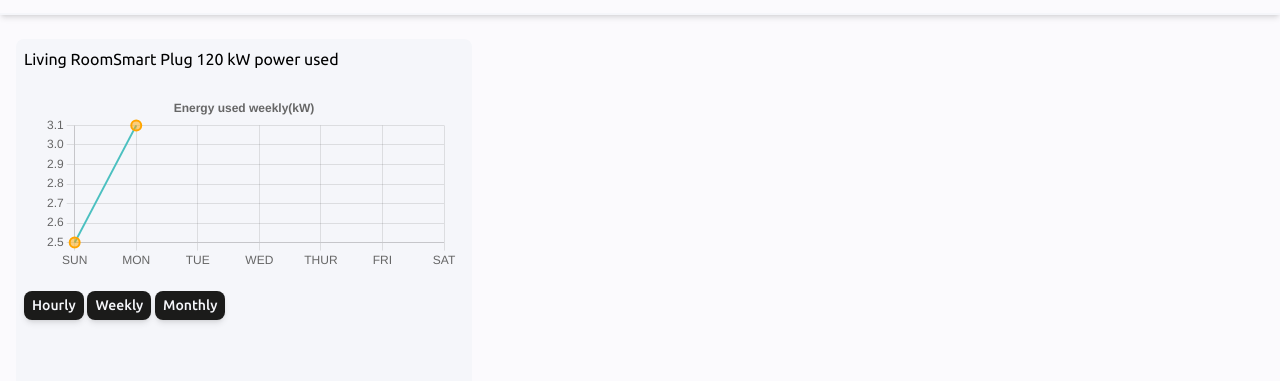
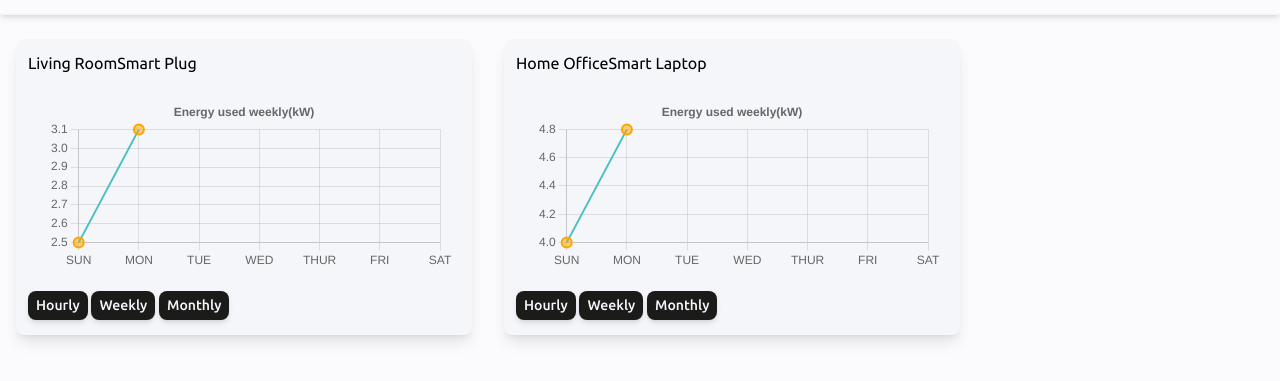
Before and after one commit to Sye-5pace/Energy_monitoring_app-gtp-lab8, a website built with Vite: page appliance_view.html in a window 1280 px wide. Shown: the part 67-448 px from the top of the page. Built offline with nearby package versions, Linux system fonts and the light colour scheme; a web font is replaced by a local one.

Commit message:
style: update ui

```diff
--- a/appliance_view.html
+++ b/appliance_view.html
@@ -40,8 +40,8 @@
             </div>
           </a>
         </header>
-        <main id="device-grid" class="px-4 flex gap-8  w-full">
-          <div class="bg-whisper rounded-lg w-[28.5rem] h-[24.5rem] p-2" id="device-1">
+        <main id="device-grid" class="px-4 flex gap-8  w-full flex-wrap mobile:p-2">
+          <div class="bg-whisper rounded-lg w-[28.5rem] h-[18.5rem] p-3 shadow-lg" id="device-1">
             <div class=" flex w-full justify-between">
               <div id="device-1-info" ></div>
 
@@ -55,19 +55,16 @@
               </div>
             </div>
           </div>
-          <div class="flex-col gap-2 children:w-[25rem] children:h-[15rem] hidden">
-            <div class="shadow-lg rounded-lg bg-tuatara" id="device-2">2</div>
-            <div class="shadow-lg rounded-lg bg-whisper" id="device-3">3</div>
-          </div>
-          <div class="w-[28.5rem] h-[30.5rem] bg-tuatara shadow-lg rounded-lg hidden" id="device-4">
+
+          <div class="w-[28.5rem] h-[18.5rem] bg-whisper shadow-lg rounded-lg p-3" id="device-4">
             <div class=" flex w-full">
-              <div id="device-4-info"></div>
-              <div id="switch"  class="switch ml-[rem] w-[5.25rem] h-[12.75rem] bg-whisper rounded-r-[3.75rem] rounded-l-[3.75rem] flex justify-center items-start py-4">
+              <div id="device-4-info" class></div>
+              <div id="switch"  class="switch ml-[rem] w-[5.25rem] h-[12.75rem] bg-whisper rounded-r-[3.75rem] rounded-l-[3.75rem]  justify-center items-start py-4 hidden">
                 <div id="knob" class="rounded-full size-[4rem] bg-whitelilac cursor-pointer shadow-lg "></div>
               </div>
             </div>
             <div >
-              <canvas d="device-4-chart" ></canvas>
+              <canvas id="device-4-chart" ></canvas>
               <div class="time-selector-4 children:bg-tuatara children:text-whisper children:px-2 children:py-1 children:text-[0.875rem] mobile:children:text-[0.675rem] children:font-medium children:shadow-md children:rounded-lg children:border-whisper">
                 <button data-view="hourly" class="hover:bg-honeysuckle hover:text-tuatara ">Hourly</button>
                 <button data-view="weekly" class="hover:bg-honeysuckle hover:text-tuatara">Weekly</button>
@@ -80,6 +77,6 @@
       </div>
       <script type="module" src="./appliance_helpers.js"></script>
       <script type="module" src="./devices/device_1Info.js"></script>
-      <!-- <script type="module" src="./devices/device_4Info.js"></script> -->
+      <script type="module" src="./devices/device_4Info.js"></script>
     </body>
 </html>
--- a/devices/device_1Info.js
+++ b/devices/device_1Info.js
@@ -1,18 +1,17 @@
 import { Chart, LineController, LineElement, PointElement, LinearScale, Title, CategoryScale } from 'chart.js';
 import { devices } from '../energy_charts/usage_data'
 
-const { name,type,power_usage, timeline} = devices[0]
-console.log(name,type,timeline)
+const { name,type,timeline} = devices[0]
+
 const  device_1Info  = document.getElementById('device-1-info')
 
 const device_1Name = document.createElement('h3').text = name
 const device_1Type = document.createElement('p').text = type
-const device_1PowerUsed = document.createElement('p').text =` ${power_usage.power} kW power used`
+
 
 device_1Info.classList.add('flex','gap-4')
 device_1Info.append(device_1Name)
 device_1Info.append(device_1Type)
-device_1Info.append(device_1PowerUsed)
 
 
 
--- a/devices/device_4Info.js
+++ b/devices/device_4Info.js
@@ -1,13 +1,14 @@
 import { Chart, LineController, LineElement, PointElement, LinearScale, Title, CategoryScale } from 'chart.js';
 import { devices } from '../energy_charts/usage_data'
 
-const { name,type,power_usage, timeline} = devices[3]
+const { name,type, timeline} = devices[3]
 const  device_4Info  = document.getElementById('device-4-info')
 
 const device_4Name = document.createElement('h3').text = name
 const device_4Type = document.createElement('p').text = type
 
-// const device1Chart = document.getElementById('device-1-chart')
+
+device_4Info.classList.add('flex','gap-4')
 device_4Info.append(device_4Name)
 device_4Info.append(device_4Type)
 
@@ -28,7 +29,7 @@ hourlyLabels.push(`${formattedHour}:00`);
 }
 
 const hourlyEnergyPoints = timeline.hourly.map( point => point.energy_used)
-const weeklyEnergyPoints = timeline.weekly.map( point => point.energy_used)
+const weeklyEnergyPoints = timeline.daily.map( point => point.energy_used)
 const monthlyEnergyPoints = timeline.monthly.map( point => point.energy_used)
 
 
@@ -114,7 +115,6 @@ options:{
 
 
 
-
 document.addEventListener("DOMContentLoaded", function() {
     const  device4Canvas = document.getElementById('device-4-chart').getContext('2d')
     const device4Chart = new Chart(device4Canvas, config);
--- a/energy_charts/usage_data.js
+++ b/energy_charts/usage_data.js
@@ -23,14 +23,26 @@ export const data = {
       },
       "timeline": {
         "hourly": [
-          {
-            "power": 100,
-            "energy_used": 0.1
-          },
-          {
-            "power": 130,
-            "energy_used": 0.12
-          }
+          { "power": 100,"energy_used": 0.1},
+          {  "power": 130,  "energy_used": 0.12    },
+          {  "power": 120,  "energy_used": 0.11 },
+          { "power": 110, "energy_used": 0.09  },
+          { "power": 115, "energy_used": 0.10 },
+          { "power": 125, "energy_used": 0.11 },
+          { "power": 135, "energy_used": 0.12 },
+          { "power": 140, "energy_used": 0.13 },
+          { "power": 145, "energy_used": 0.14 },
+          { "power": 150, "energy_used": 0.15 },
+          { "power": 155, "energy_used": 0.16 },
+          { "power": 160, "energy_used": 0.17 },
+          { "power": 165, "energy_used": 0.18 },
+          { "power": 170, "energy_used": 0.19 },
+          { "power": 175, "energy_used": 0.20 },
+          { "power": 180, "energy_used": 0.21 },
+          { "power": 185, "energy_used": 0.22 },
+          { "power": 190, "energy_used": 0.23 },
+          { "power": 195, "energy_used": 0.24 },
+          { "power": 200, "energy_used": 0.25 }
         ],
         "daily": [
           {
@@ -158,6 +170,18 @@ export const data = {
       },
       "timeline": {
         "hourly": [
+          { "power": 125, "energy_used": 0.11 },
+          { "power": 135, "energy_used": 0.12 },
+          { "power": 140, "energy_used": 0.13 },
+          { "power": 145, "energy_used": 0.14 },
+          { "power": 150, "energy_used": 0.15 },
+          { "power": 155, "energy_used": 0.16 },
+          { "power": 160, "energy_used": 0.17 },
+          { "power": 165, "energy_used": 0.18 },
+          { "power": 170, "energy_used": 0.19 },
+          { "power": 175, "energy_used": 0.20 },
+          { "power": 180, "energy_used": 0.21 },
+          { "power": 185, "energy_used": 0.22 },
           {
             "power": 180,
             "energy_used": 0.18
```
Also changed, not shown: output.css.
